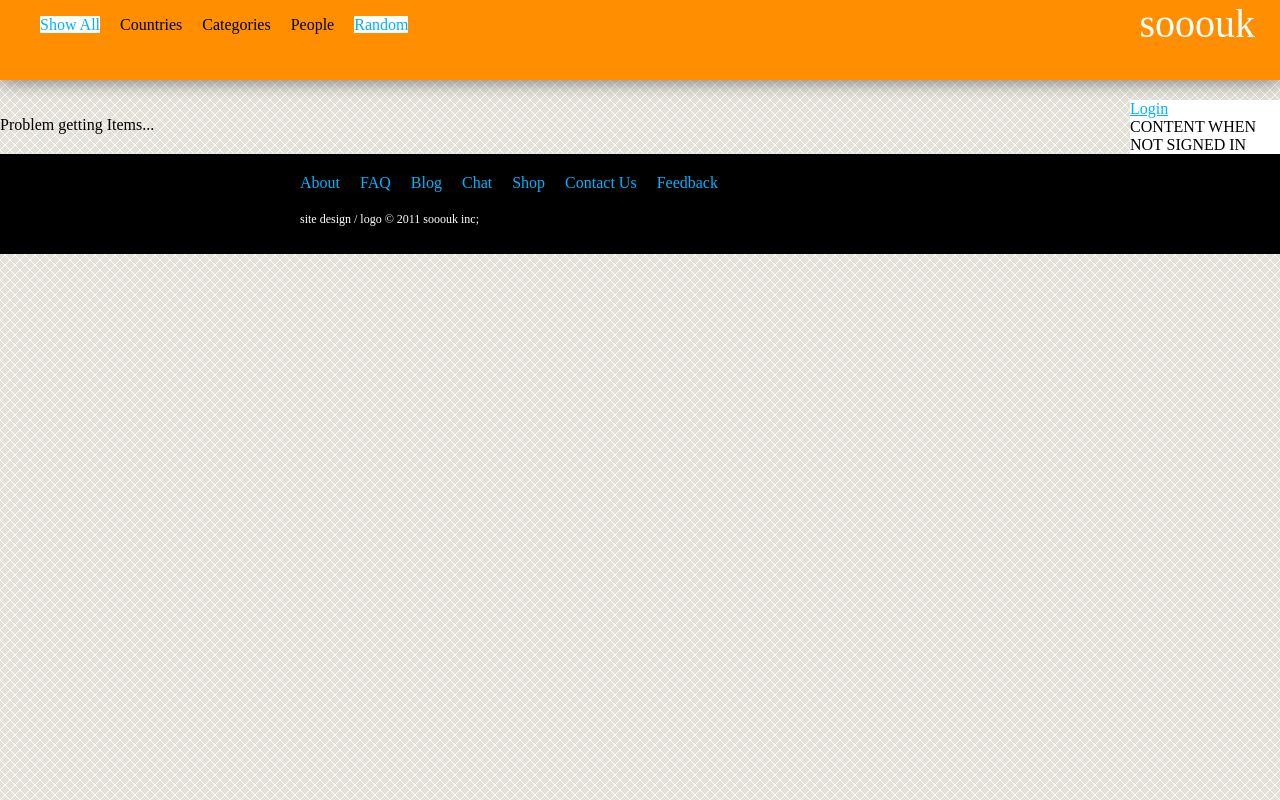
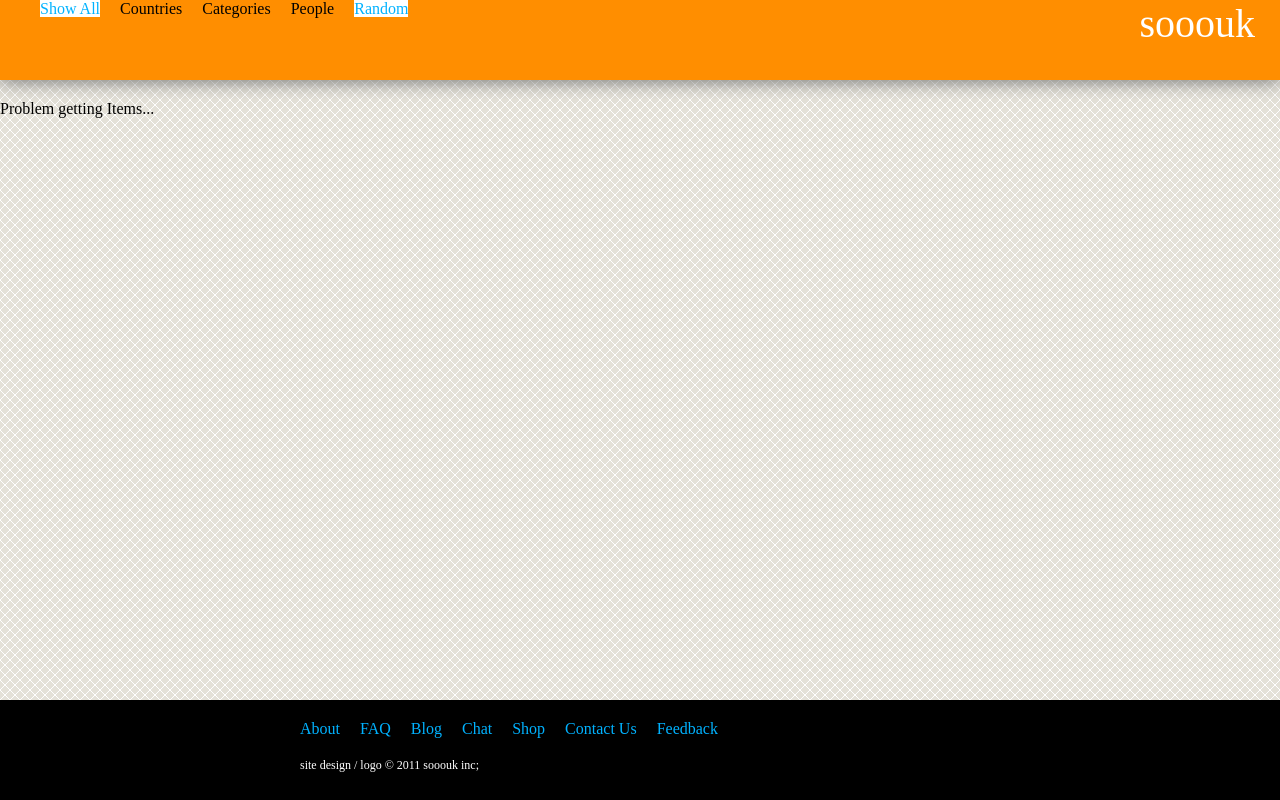
Before and after one commit to captDaylight/sk, a Django app: template sk/templates/sooouk/index.html in a window 1280 px wide. Run offline with Django 3.2, Linux system fonts and the light colour scheme; the template is opened without the code that fills it, so the values that code supplies are empty.

Commit message:
more changes

```diff
--- a/sk/media/css/style.css
+++ b/sk/media/css/style.css
@@ -1,4 +1,9 @@
-/* element styles */
+* {
+	margin: 0;
+}
+html, body {
+	height: 100%;
+}
 body{
 	background-image: url('/media/img/x-pattern.gif');
 	background-repeat: repeat;
@@ -7,6 +12,14 @@
 	padding: 0px;
 	margin: 0px;
 	font-family: Futura;
+	height: 100%;
+}
+
+.wrapper {
+	min-height: 100%;
+	height: auto !important;
+	height: 100%;
+	margin: 0 auto -100px; /* the bottom margin is the negative value of the footer's height */
 }
 
 a{
@@ -48,6 +61,7 @@
 	margin-top: 20px;
 	float: left;
 	width: 100%;
+	margin-bottom: -100px;
 }
 .content_left{
 	margin-right: 150px;
@@ -61,6 +75,10 @@
 	margin-left: -150px;
 }
 
+.push{
+	height: 100px;
+	clear: both;
+}
 .footer{
 	width: 100%;
 	height: 100px;
@@ -144,11 +162,12 @@
 .left_fixed{
 	width: 850px;
 	float: left;
+	background: #fff;
 }
 
 .right_fixed{
 	width: 150px;
-	float: left;
+	float: right;
 	background-color: #fff;
 }
 
--- a/sk/templates/base.html
+++ b/sk/templates/base.html
@@ -12,6 +12,7 @@
     </head>
 
     <body>
+    <div class="wrapper">
     	<div class="header">
     		<div class="header_left">
     			{% block header_left %}{% endblock %}
@@ -25,6 +26,7 @@
     	<div class="content">
 
     		<div class="content_left">{%block content_left%}{%endblock%}</div>
+
     	</div>
     		<div class="content_right">
 	    		{%block content_right%}
@@ -60,7 +62,8 @@
 			</div>
 
 		{%endblock%}
-
+		<div class="push"></div>
+		</div>
     	<div class="footer">
         	<div class="footercontent">
         		<a>About</a>
@@ -75,71 +78,4 @@
 		</div>
 
     </body>
-    <!--
-    <body>
-        <div class="head">
-        	<div class="headcontent">
-        		<div class="overmain">
-		        	<div class="titlelink">
-		        		<a href="/">sooouk</a>
-		        	</div>
-	        	</div>
-	        	{#{%block portal%}{% endblock %}#}
-			</div>
-
-			{%block filters %}{% endblock %}
-        </div>
-
-        <div class="mainbody">
-	        <div id="content">
-	        	{# {% block content%}{%endblock%} #}
-	        </div>
-	        <div class="rightbar">
-	        	{% if user.is_authenticated %}
-				<div class="rbelement">
-						<a href="/upload/">
-							Upload product
-						</a>
-				</div>
-
-				<div class="rbelement">
-						<a href="/passport/{{user.id}}">
-							Passport
-						</a>
-				</div>
-				{% if following_list %}
-				<div class="following">
-					Following:
-					{% for person in following_list %}
-						<div class="person">
-							<a href="/passport/{{person.user.id}}"><img src="{{MEDIA_URL}}img/blank_avatar.png" alt="avatar" class="avatarsmall"/>
-							<div class="username">{{person.user.username}}</div></a>
-						</div>
-					{% endfor %}
-				</div>
-				{% endif %}
-
-				{% else %}
-
-				<div class="rbelement">
-					CONTENT WHEN NOT SIGNED IN
-				</div>
-				{% endif %}
-	        </div>
-        </div>
-
-        <div class="footer">
-        	<div class="footercontent">
-        		<div class="footerinfo"><a>About</a></div>
-				<div class="footerinfo"><a>FAQ</a></div>
-				<div class="footerinfo"><a>Blog</a></div>
-				<div class="footerinfo"><a>Chat</a></div>
-				<div class="footerinfo"><a>Shop</a></div>
-				<div class="footerinfo"><a>Contact Us</a></div>
-				<div class="footerinfo"><a>Feedback</a></div>
-				<div class="copyright">site design / logo &copy; 2011 sooouk inc;</div>
-        	</div>
-		</div>
-    </body>
-    -->
 </html>
--- a/sk/templates/base_fixed.html
+++ b/sk/templates/base_fixed.html
@@ -1,14 +1,16 @@
 {%extends 'base.html'%}
 
 {%block content%}
+	<div class="no_break">
 	<div class="content_fixed">
 		<div class="left_fixed">
 			{%block left_fixed%}{%endblock%}
 		</div>
-
+		</div>
 		<div class="right_fixed">
 			{%block content_right%}{{block.super}}{%endblock%}
 			{%block right_fixed%}{%endblock%}
 		</div>
 	</div>
+
 {%endblock%}
--- a/sk/templates/registration/login.html
+++ b/sk/templates/registration/login.html
@@ -7,7 +7,7 @@
 {% endblock %}
 
 
-{% block content %}
+{% block content_left %}
 
     <div class="loginform">
         {% if form.errors %}
```
Also changed, not shown: sk/media/css/style_item.css (+18 -0 lines), sk/templates/comments/list.html (+29 -4 lines), 1 other file.
